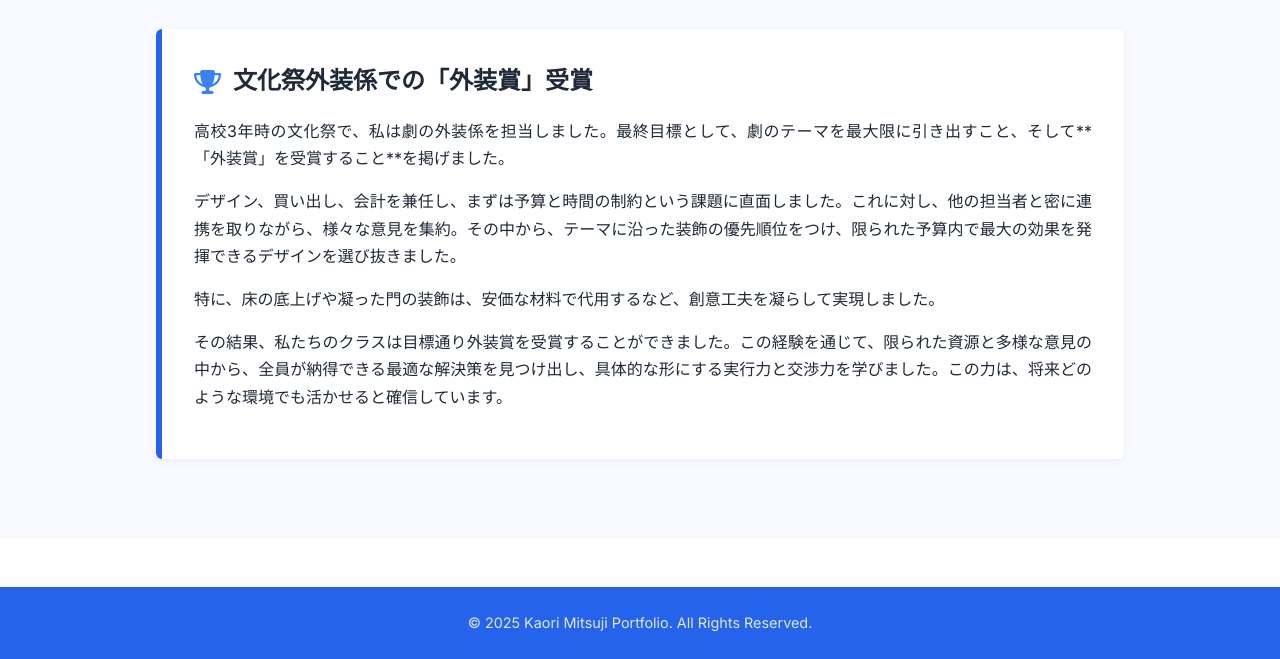
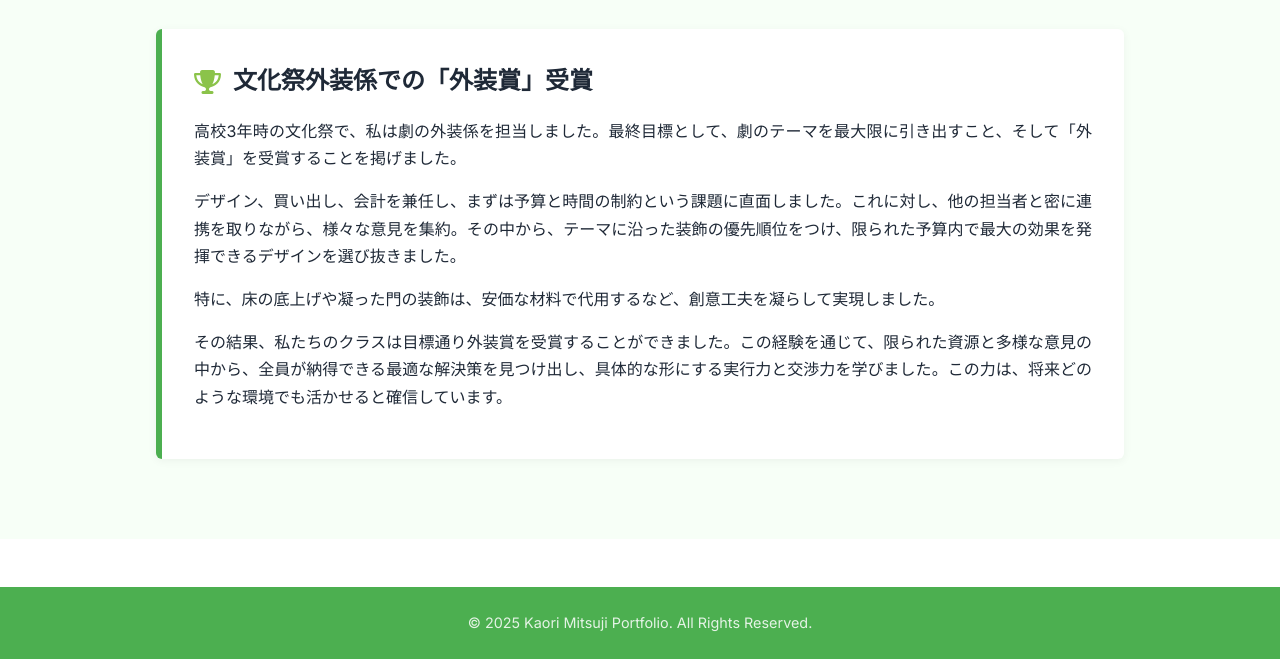
Before and after one commit to mitsukaori/portfolio, a plain HTML site: page index.html in a window 1280 px wide. Shown: the part 760-1419 px from the top of the page. Drawn offline with Linux system fonts and the light colour scheme.

Commit message:
Update index.html

```diff
--- a/index.html
+++ b/index.html
@@ -11,9 +11,9 @@
     <style>
         /* CSS Variables */
         :root {
-            --primary-color: #2563eb; /* 濃い青 */
-            --accent-color: #3b82f6; /* 明るい青 */
-            --light-bg: #f8faff; /* ごく薄い青の背景 */
+            --primary-color: #4CAF50; /* 濃い緑（見やすい緑） */
+            --accent-color: #8BC34A; /* 明るい黄緑 */
+            --light-bg: #f7fff7; /* ごく薄い緑の背景 */
             --text-color: #1f2937; /* 濃いグレーのテキスト */
             --max-width: 1000px;
         }
@@ -221,7 +221,7 @@
                 <div class="content-block">
                     <p class="gacuchika-title"><i class="fas fa-trophy"></i>文化祭外装係での「外装賞」受賞</p>
                     <p>
-                        高校3年時の文化祭で、私は劇の外装係を担当しました。最終目標として、劇のテーマを最大限に引き出すこと、そして**「外装賞」を受賞すること**を掲げました。
+                        高校3年時の文化祭で、私は劇の外装係を担当しました。最終目標として、劇のテーマを最大限に引き出すこと、そして「外装賞」を受賞することを掲げました。
                     </p>
                     <p>
                         デザイン、買い出し、会計を兼任し、まずは予算と時間の制約という課題に直面しました。これに対し、他の担当者と密に連携を取りながら、様々な意見を集約。その中から、テーマに沿った装飾の優先順位をつけ、限られた予算内で最大の効果を発揮できるデザインを選び抜きました。
```
